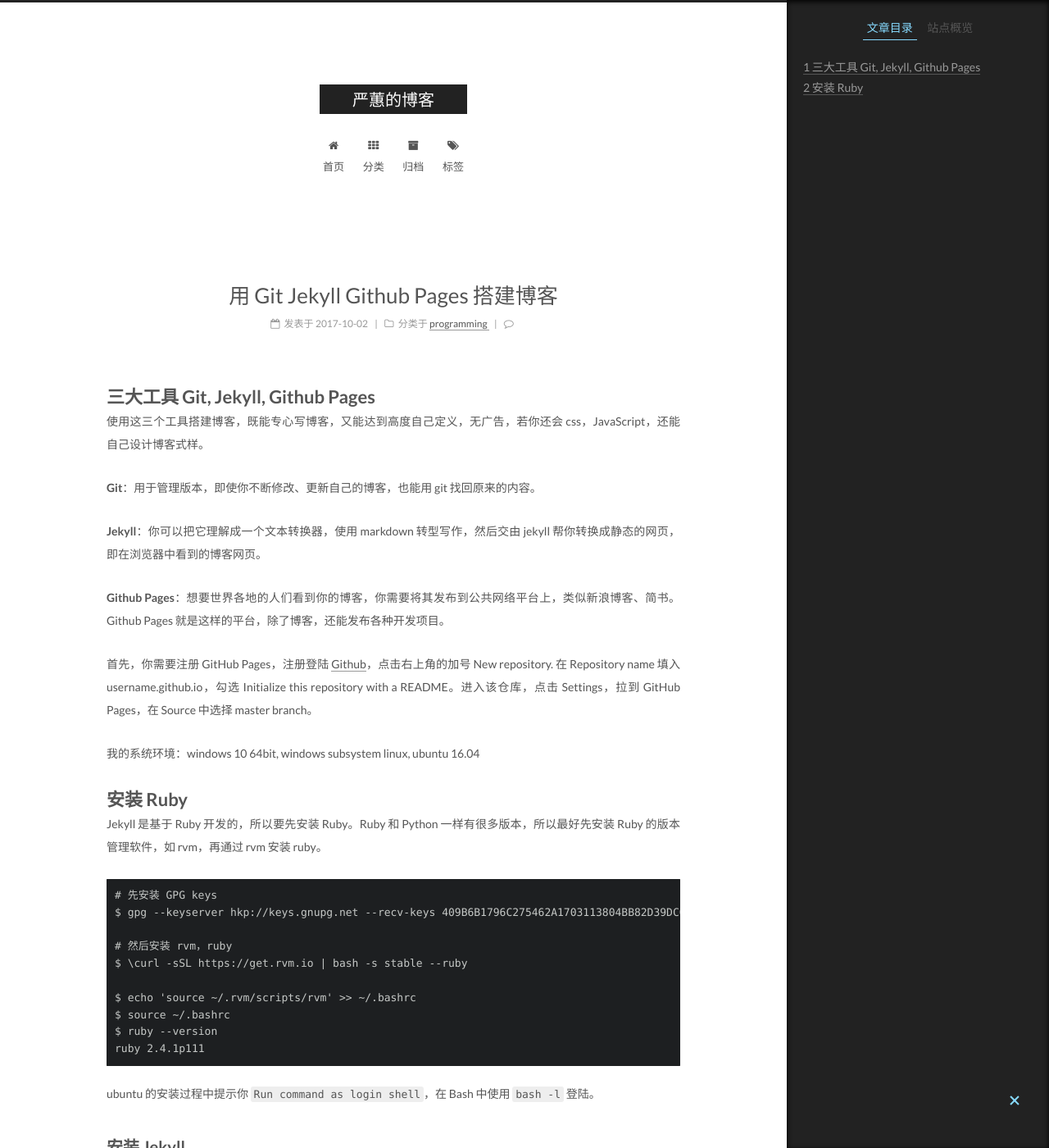
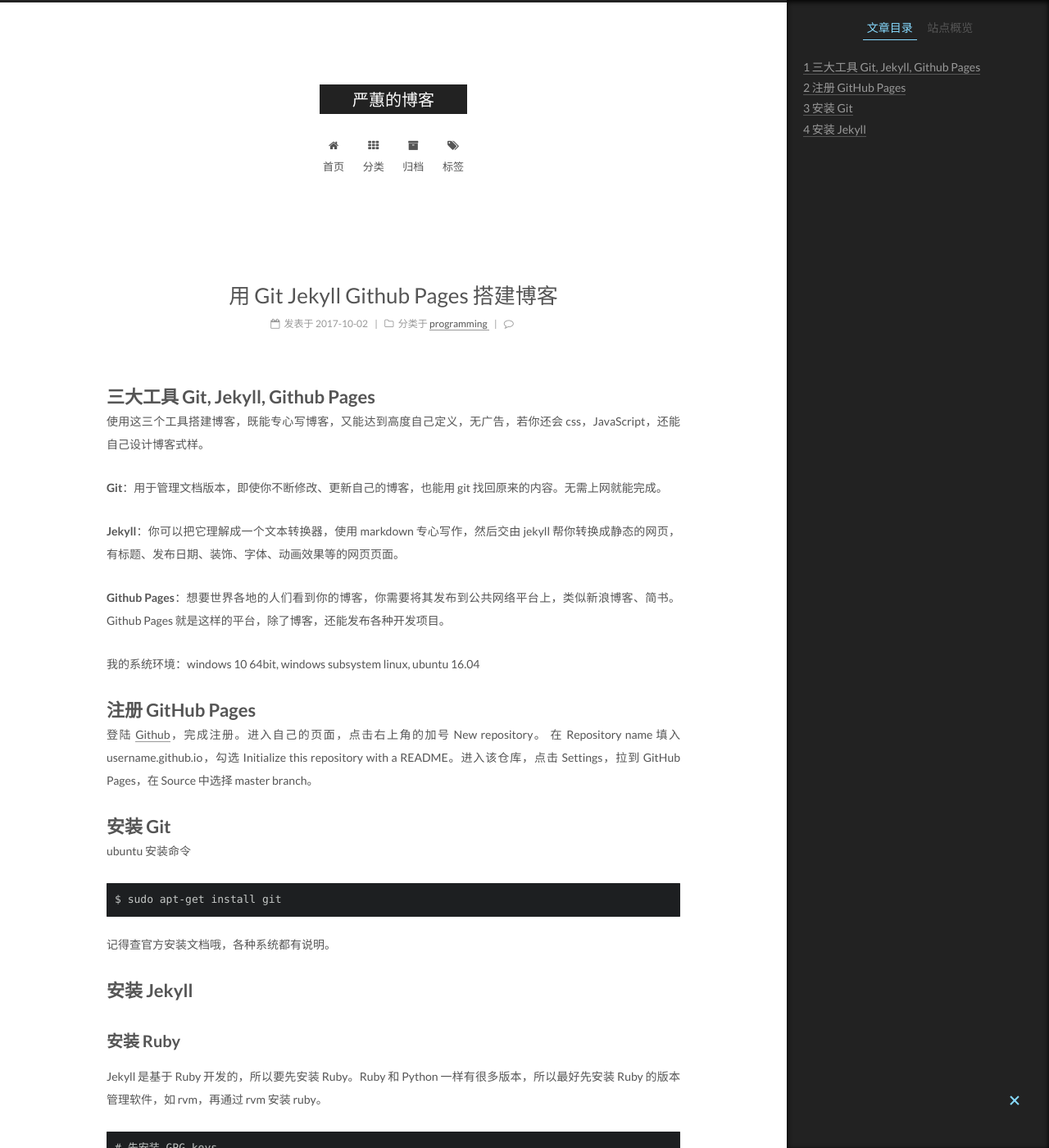
Before and after one commit to leilayanhui/yanhui.github.io, a Jekyll site: the page built from _posts/2017-10-02-用-git-jekyll-github-pages-搭建博客.md, in a window 1280 px wide and 1400 px high. Shown: the whole window at 82% size. Built offline with Jekyll 4.4.1, drawn with Linux system fonts in a browser that asks for light colours; comment, search, counter and statistics services are not loaded; some of the changed text lies outside the part shown.

Commit message:
Modify the structure

````diff
--- a/_posts/2017-10-02-用-git-jekyll-github-pages-搭建博客.md
+++ b/_posts/2017-10-02-用-git-jekyll-github-pages-搭建博客.md
@@ -9,19 +9,28 @@ tags:
 # 三大工具 Git, Jekyll, Github Pages
 使用这三个工具搭建博客，既能专心写博客，又能达到高度自己定义，无广告，若你还会 css，JavaScript，还能自己设计博客式样。
 
-**Git**：用于管理版本，即使你不断修改、更新自己的博客，也能用 git 找回原来的内容。
+**Git**：用于管理文档版本，即使你不断修改、更新自己的博客，也能用 git 找回原来的内容。无需上网就能完成。
 
-**Jekyll**：你可以把它理解成一个文本转换器，使用 markdown 转型写作，然后交由 jekyll 帮你转换成静态的网页，即在浏览器中看到的博客网页。
+**Jekyll**：你可以把它理解成一个文本转换器，使用 markdown 专心写作，然后交由 jekyll 帮你转换成静态的网页，有标题、发布日期、装饰、字体、动画效果等的网页页面。
 
 **Github Pages**：想要世界各地的人们看到你的博客，你需要将其发布到公共网络平台上，类似新浪博客、简书。Github Pages 就是这样的平台，除了博客，还能发布各种开发项目。
 
 <!--more-->
 
-首先，你需要注册 GitHub Pages，注册登陆 [Github](https://github.com/)，点击右上角的加号 New repository. 在 Repository name 填入 username.github.io，勾选 Initialize this repository with a README。进入该仓库，点击 Settings，拉到 GitHub Pages，在 Source 中选择 master branch。
-
 我的系统环境：windows 10 64bit, windows subsystem linux, ubuntu 16.04
 
-# 安装 Ruby
+# 注册 GitHub Pages
+登陆 [Github](https://github.com/)，完成注册。进入自己的页面，点击右上角的加号 New repository。 在 Repository name 填入 username.github.io，勾选 Initialize this repository with a README。进入该仓库，点击 Settings，拉到 GitHub Pages，在 Source 中选择 master branch。
+
+# 安装 Git
+ubuntu 安装命令
+
+    $ sudo apt-get install git
+
+记得查官方安装文档哦，各种系统都有说明。
+
+# 安装 Jekyll
+## 安装 Ruby
 Jekyll 是基于 Ruby 开发的，所以要先安装 Ruby。Ruby 和 Python 一样有很多版本，所以最好先安装 Ruby 的版本管理软件，如 rvm，再通过 rvm 安装 ruby。
 ```
 # 先安装 GPG keys
@@ -56,7 +65,7 @@ $ bundler exec jekyll serve
 ```
 Jekyll 会生成一个内网地址，在浏览器中复制该地址，你就可以在本地预览自己的博客。只是此时的博客非常简陋，想要自己的博客美美的，需要使用主题模板。
 
-### 主题模板
+## 主题模板
 在 http://jekyllthemes.org/ 上挑选模板，我选了 [NexT](https://github.com/Simpleyyt/jekyll-theme-next). 首先将模板克隆到本，再新建文件夹 myblog，将模板内的所有文件复制到 myblog，新建 .gitignore，添加自己的 gihub 博客仓库，修改 `_config.yml` 调整模板配置，推送 github，博客搭建成功~
 ```
 $ git clone https://github.com/Simpleyyt/jekyll-theme-next.git
@@ -91,7 +100,7 @@ $ git push origin master
 ```
 打开自己的博客仓库，点击 Setting，拉到 GitHub Pages，点自己的博客地址，博客搭建成功。
 
-### 添加表情
+## 添加表情
 使用 [jemoji](https://github.com/jekyll/jemoji) 插件。在自己的 Gemfile 添加 `gem 'jemoji'`
 ```
 source 'https://rubygems.org'
@@ -108,7 +117,9 @@ gems:
 
 
 **参考**
-- [rvm](https://rvm.io/rvm/install)
+- [Git - Installing Git](https://git-scm.com/book/en/v2/Getting-Started-Installing-Git)
+- [GitHub Pages](https://pages.github.com/)
+- [RVM install](https://rvm.io/rvm/install)
 - [Using RVM in bash for Ubuntu on Windows](https://rvm.io/integration/ubuntu-on-windows)
 - [Setting up your GitHub Pages site locally with Jekyll]( https://help.github.com/articles/setting-up-your-github-pages-site-locally-with-jekyll/)
 - [Jekyll](http://jekyllrb.com/docs/quickstart/)
````
